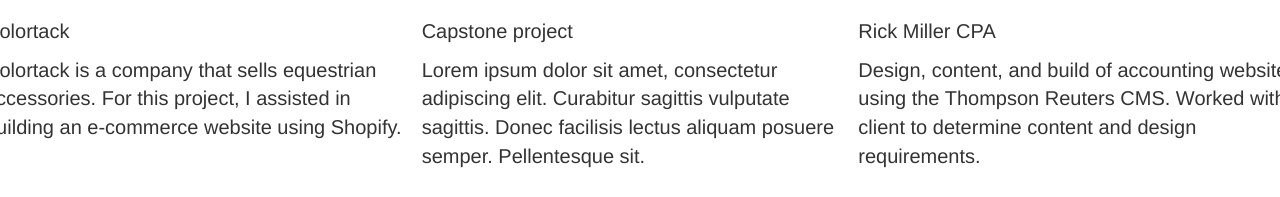
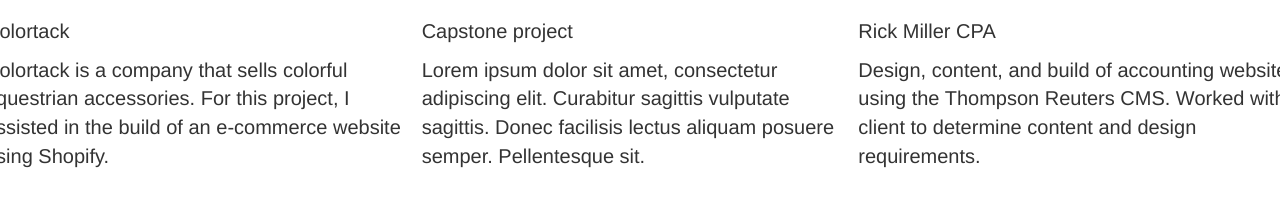
Before and after one commit to laurabmackenzie/laurabmackenzie.github.io, a plain HTML site: page index.html in a window 1280 px wide. Shown: the part 2009-2206 px from the top of the page. Drawn offline with nearby package versions, Linux system fonts and the light colour scheme.

Commit message:
updated index.html

```diff
--- a/index.html
+++ b/index.html
@@ -112,7 +112,7 @@
             </div>
                 <div class="row">
                   <p>Colortack</p>
-                  <p>Colortack is a company that sells equestrian accessories. For this project, I assisted in building an e-commerce website using Shopify.
+                  <p>Colortack is a company that sells colorful equestrian accessories. For this project, I assisted in the build of an e-commerce website using Shopify.
                     </p>
                 </div>
           </div>
```
